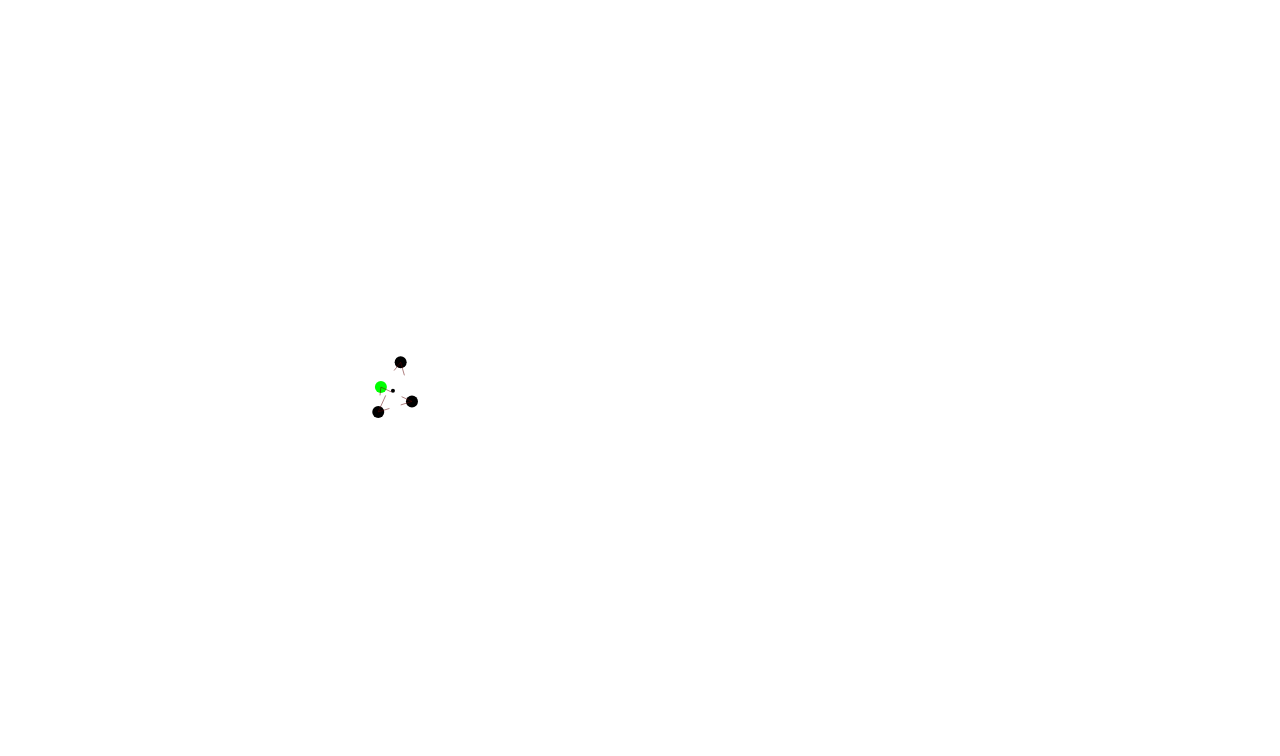
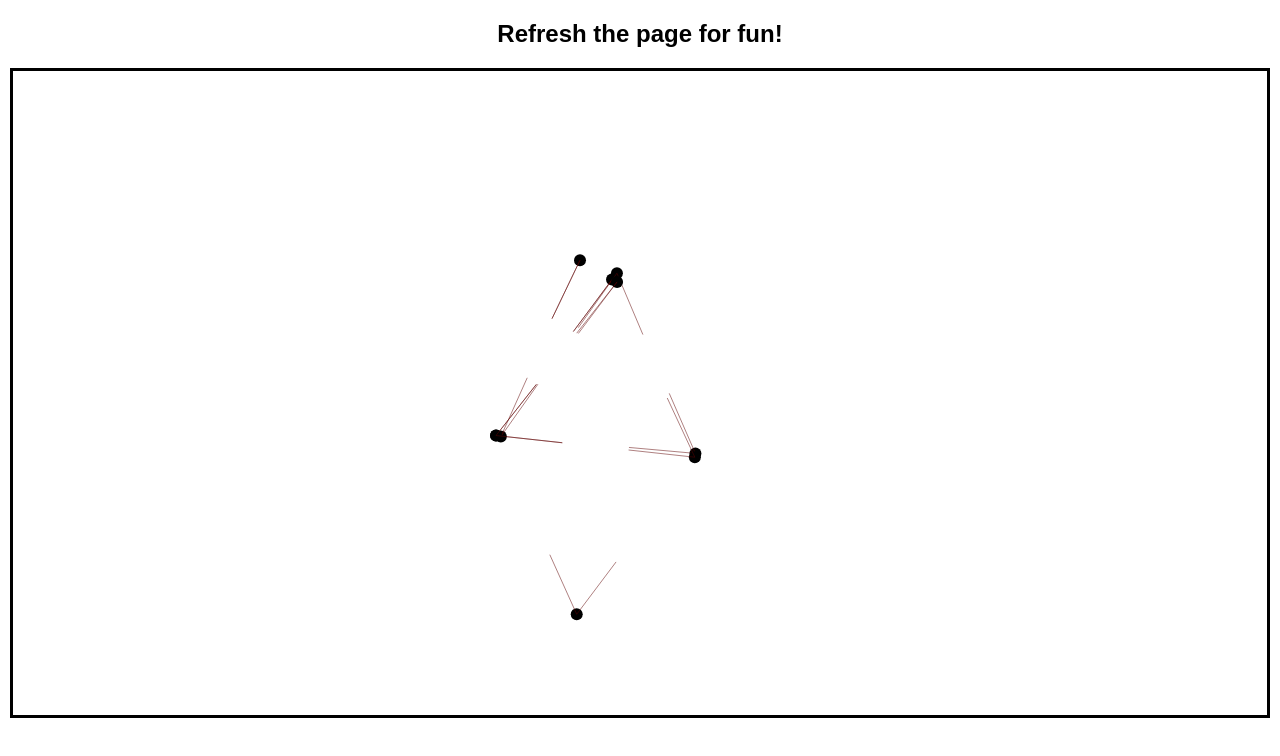
Before and after one commit to staadecker/triangles, a plain HTML site: page index.html in a window 1280 px wide. Drawn offline with Linux system fonts and the light colour scheme.

Commit message:
Finish up!

```diff
--- a/index.html
+++ b/index.html
@@ -6,9 +6,12 @@
     <title>Triangles</title>
 </head>
 
-<body style="margin: 0;">
-    <div>
-        <canvas id="canvas" width="800" height="800"></canvas>
+<body style="margin: 10px;">
+    <h2 style="justify-content: center; display: block; text-align: center; font-family: sans-serif;">
+        Refresh the page for fun!
+    </h2>
+    <div style="border: solid; border-color: black;">
+        <canvas id="canvas" ></canvas>
     </div>
     <script src="triangles.js"></script>
 </body>
--- a/triangles.js
+++ b/triangles.js
@@ -1,18 +1,33 @@
 let c = document.getElementById("canvas");
+
+// set canvas width to page width
+c.width = window.innerWidth * 0.9;
+c.height = window.innerHeight * 0.8;
+
 let ctx = c.getContext("2d");
 ctx.lineWidth = 0.5;
 const CIRCLE_SIZE = 6;
-const NUM_CIRCLES = 4;
+const NUM_CIRCLES = 10;
 const FORCE = 1;
 const DAMPING = 0.5;
-const TOWARDS_CENTER = 1;
-const SPRING = 0.01;
-const SPRING_LEN = 100;
+const TOWARDS_CENTER = 10;
+const TOWARDS_CENTER_DAMP = 0.6;
+const SPRING = 0.05;
+const SPRING_LEN = 200;
+const SPRING_DAMPEN = 0.4;
 const STOP_SPIN = 0.01;
+const MAX_SPEED = 300;
+const DEBUG = false;
+
+let avg_vx_acc = 0;
+let avg_vy_acc = 0;
 
 // Get canvas width
 const BOUNDS_X = c.width;
 const BOUNDS_Y = c.height;
+function forDrawY(y) {
+  return BOUNDS_Y - y;
+}
 const INNER_BOUNDS = 0.5;
 
 const items = [];
@@ -45,12 +60,43 @@ class Triangle {
     this.vx = 0;
     this.vy = 0;
     this.pos = pos;
+    this.spring1_acc = 0;
+    this.spring2_acc = 0;
+  }
+
+  dirToTarget() {
+    const link1 = items[this.link1];
+    const link2 = items[this.link2];
+    const dy = link2.y - link1.y;
+    const dx = link2.x - link1.x;
+    const angle = Math.atan2(dy, dx);
+    const r = Math.sqrt(dy ** 2 + dx ** 2);
+    const x1 = link1.x + r * Math.cos(angle + Math.PI / 3);
+    const y1 = link1.y + r * Math.sin(angle + Math.PI / 3);
+    const x2 = link1.x + r * Math.cos(angle - Math.PI / 3);
+    const y2 = link1.y + r * Math.sin(angle - Math.PI / 3);
+    const dist_1 = (x1 - this.x) ** 2 + (y1 - this.y) ** 2;
+    const dist_2 = (x2 - this.x) ** 2 + (y2 - this.y) ** 2;
+
+    const x = dist_1 < dist_2 ? x1 : x2;
+    const y = dist_1 < dist_2 ? y1 : y2;
+
+    if (DEBUG && this.pos == 0) {
+      ctx.beginPath();
+      ctx.arc(x, forDrawY(y), 2, 0, 2 * Math.PI);
+      ctx.stroke();
+    }
+
+    const dir_x = x - this.x;
+    const dir_y = y - this.y;
+
+    return [dir_x, dir_y];
   }
 
   draw() {
     ctx.beginPath();
-    ctx.arc(this.x, this.y, CIRCLE_SIZE, 0, 2 * Math.PI);
-    if (this.pos == 0) {
+    ctx.arc(this.x, forDrawY(this.y), CIRCLE_SIZE, 0, 2 * Math.PI);
+    if (DEBUG && this.pos == 0) {
       ctx.fillStyle = "#00FF00";
     } else {
       ctx.fillStyle = "#000000";
@@ -59,13 +105,12 @@ class Triangle {
 
     ctx.strokeStyle = "#5F0000";
     ctx.beginPath();
-    // get mouse x position
 
     for (let link of [this.link1, this.link2]) {
-      ctx.moveTo(this.x, this.y);
+      ctx.moveTo(this.x, forDrawY(this.y));
       ctx.lineTo(
         (items[link].x - this.x) / 3 + this.x,
-        (items[link].y - this.y) / 3 + this.y
+        forDrawY((items[link].y - this.y) / 3 + this.y)
       );
     }
 
@@ -81,57 +126,37 @@ function setup() {
   for (let i = 0; i < NUM_CIRCLES; i++) {
     items.push(new Triangle(i));
   }
-  draw();
-}
-
-function draw() {
-  for (const item of items) {
-    item.draw();
-  }
-}
-
-function getTargets() {
-  let targets = [];
-  for (let i = 0; i < NUM_CIRCLES; i++) {
-    const node = items[i];
-    const link1 = items[node.link1];
-    const link2 = items[node.link2];
-    const dy = link2.y - link1.y;
-    const dx = link2.x - link1.x;
-    const angle = Math.atan2(dy, dx);
-    const r = Math.sqrt(dy ** 2 + dx ** 2);
-    const x1 = link1.x + r * Math.cos(angle + Math.PI / 3);
-    const y1 = link1.y + r * Math.sin(angle + Math.PI / 3);
-    const x2 = link1.x + r * Math.cos(angle - Math.PI / 3);
-    const y2 = link1.y + r * Math.sin(angle - Math.PI / 3);
-    const dist_1 = (x1 - node.x) ** 2 + (y1 - node.y) ** 2;
-    const dist_2 = (x2 - node.x) ** 2 + (y2 - node.y) ** 2;
-
-    const x = dist_1 < dist_2 ? x1 : x2;
-    const y = dist_1 < dist_2 ? y1 : y2;
-    targets.push([x, y]);
-  }
-  return targets;
 }
 
 function updatePosition(elapsed) {
-  ctx.clearRect(0, 0, canvas.width, canvas.height);
-
-  const targets = getTargets();
   for (let i = 0; i < NUM_CIRCLES; i++) {
     const item = items[i];
-    const dir_x = targets[i][0] - item.x;
-    const dir_y = targets[i][1] - item.y;
-    item.vx = -item.vx * DAMPING + dir_x * FORCE;
-    item.vy = -item.vy * DAMPING + dir_y * FORCE;
+    const dirToTarget = item.dirToTarget();
+    item.vx += dirToTarget[0] * FORCE;
+    item.vy += dirToTarget[1] * FORCE;
 
-    for (const link in [item.link1, item.link2]) {
-      const linkItem = items[link];
-      const dx = item.x - linkItem.x;
-      const dy = item.y - linkItem.y;
-      const dist = Math.sqrt(dx ** 2 + dy ** 2);
-      item.vx -= dx * (dist - SPRING_LEN) * SPRING;
-      item.vy -= dy * (dist - SPRING_LEN) * SPRING;
+    const link1 = items[item.link1];
+    const dx = link1.x - item.x;
+    const dy = link1.y - item.y;
+    const dist = Math.sqrt(dx ** 2 + dy ** 2);
+    const error_in_dist = dist - SPRING_LEN;
+    item.spring1_acc *= SPRING_DAMPEN;
+    item.spring1_acc += error_in_dist * SPRING;
+    item.vx += dx * item.spring1_acc;
+    item.vy += dy * item.spring1_acc;
+
+    const link2 = items[item.link2];
+    const dx2 = link2.x - item.x;
+    const dy2 = link2.y - item.y;
+    const dist2 = Math.sqrt(dx2 ** 2 + dy2 ** 2);
+    const error_in_dist2 = dist2 - SPRING_LEN;
+    item.spring2_acc *= SPRING_DAMPEN;
+    item.spring2_acc += error_in_dist2 * SPRING;
+    item.vx += dx2 * item.spring2_acc;
+    item.vy += dy2 * item.spring2_acc;
+
+    if (DEBUG && item.pos == 0) {
+        console.log(dist, item.spring1_acc);
     }
   }
 
@@ -140,15 +165,22 @@ function updatePosition(elapsed) {
   const avg_vx = items.reduce((acc, item) => acc + item.vx, 0) / NUM_CIRCLES;
   const avg_vy = items.reduce((acc, item) => acc + item.vy, 0) / NUM_CIRCLES;
 
-  ctx.beginPath();
-  ctx.arc(avg_x, avg_y, 2, 0, 2 * Math.PI);
-  ctx.fill();
+  const offset_x = (avg_x - BOUNDS_X / 2) * TOWARDS_CENTER;
+  const offset_y = (avg_y - BOUNDS_Y / 2) * TOWARDS_CENTER;
+  avg_vx_acc *= TOWARDS_CENTER_DAMP;
+  avg_vy_acc *= TOWARDS_CENTER_DAMP;
+  avg_vx_acc += offset_x;
+  avg_vy_acc += offset_y;
+  for (const item of items) {
+    item.vx -= avg_vx_acc;
+    item.vy -= avg_vy_acc;
+  }
 
-  const correct_x = (BOUNDS_X / 2 - avg_x) * TOWARDS_CENTER;
-  const correct_y = (BOUNDS_Y / 2 - avg_y) * TOWARDS_CENTER;
-  for (const item of items) {
-    item.vx += correct_x;
-    item.vy += correct_y;
+  if (DEBUG) {
+    ctx.beginPath();
+    ctx.arc(avg_x, forDrawY(avg_y), 2, 0, 2 * Math.PI);
+    ctx.arc(BOUNDS_X / 2, forDrawY(BOUNDS_Y / 2), 2, 0, 2 * Math.PI);
+    ctx.fill();
   }
 
   let moment = 0;
@@ -165,7 +197,7 @@ function updatePosition(elapsed) {
     const speed_angle = Math.atan2(dvy, dvx);
     const radial_velocity = speed * Math.sin(arm_angle - speed_angle);
     if (i == 0) {
-        // console.log(radius, speed, arm_angle * 180 / Math.PI, speed_angle * 180 / Math.PI, radial_velocity);
+      // console.log(radius, speed, arm_angle * 180 / Math.PI, speed_angle * 180 / Math.PI, radial_velocity);
     }
     item.vx -= Math.cos(arm_angle) * anti_spin * radius;
     item.vy -= Math.sin(arm_angle) * anti_spin * radius;
@@ -175,9 +207,13 @@ function updatePosition(elapsed) {
 
   anti_spin -= moment * STOP_SPIN;
 
-  console.log(moment, anti_spin);
+//   console.log(moment, anti_spin);
 
   for (const item of items) {
+    item.vx *= DAMPING;
+    item.vy *= DAMPING;
+    item.vx = Math.min(item.vx, MAX_SPEED);
+    item.vy = Math.min(item.vy, MAX_SPEED);
     item.x += item.vx * elapsed;
     item.y += item.vy * elapsed;
   }
@@ -188,8 +224,11 @@ let previousTime;
 function step(timeStamp) {
   const elapsed = timeStamp - previousTime;
   if (previousTime !== undefined) {
+    ctx.clearRect(0, 0, canvas.width, canvas.height);
     updatePosition(elapsed / 1000);
-    draw();
+    for (const item of items) {
+      item.draw();
+    }
   } else {
     previousTime = timeStamp;
     requestAnimationFrame(step);
```
